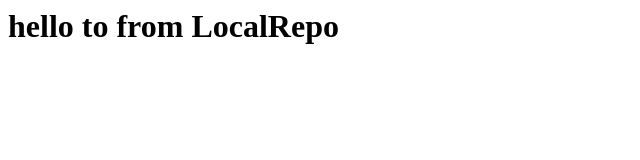
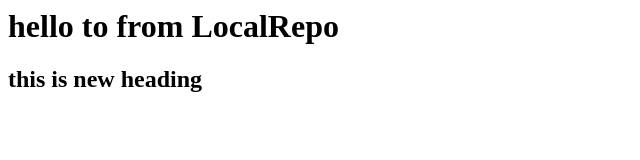
Before and after one commit to Honeyyparmar/localrepo, a plain HTML site: page index.html in a window 1280 px wide. Shown: the whole page, without its empty margins (0-640 px from the left). Drawn offline with Linux system fonts and the light colour scheme.

Commit message:
new changes heading h2 in index

```diff
--- a/index.html
+++ b/index.html
@@ -1 +1,2 @@
 <h1>hello to from LocalRepo</h1>
+<h2>this is new heading</h2>
```
